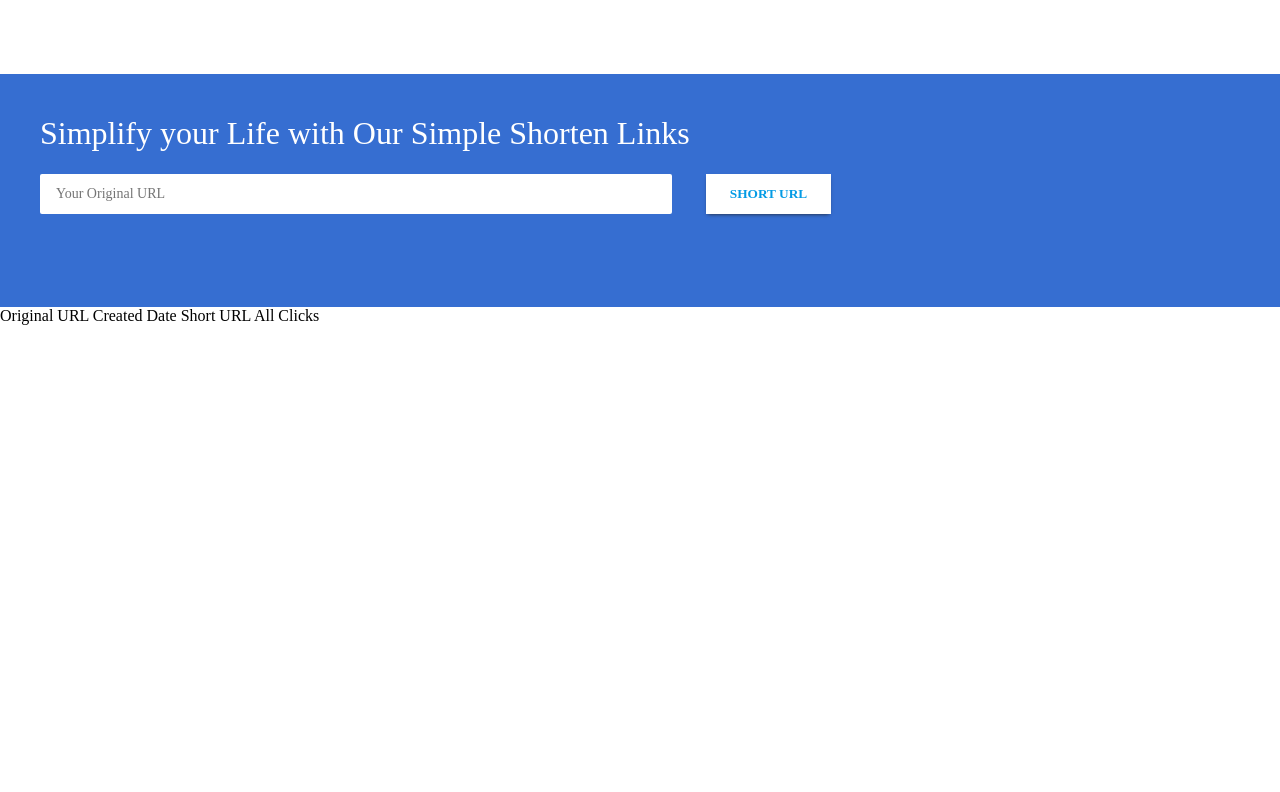
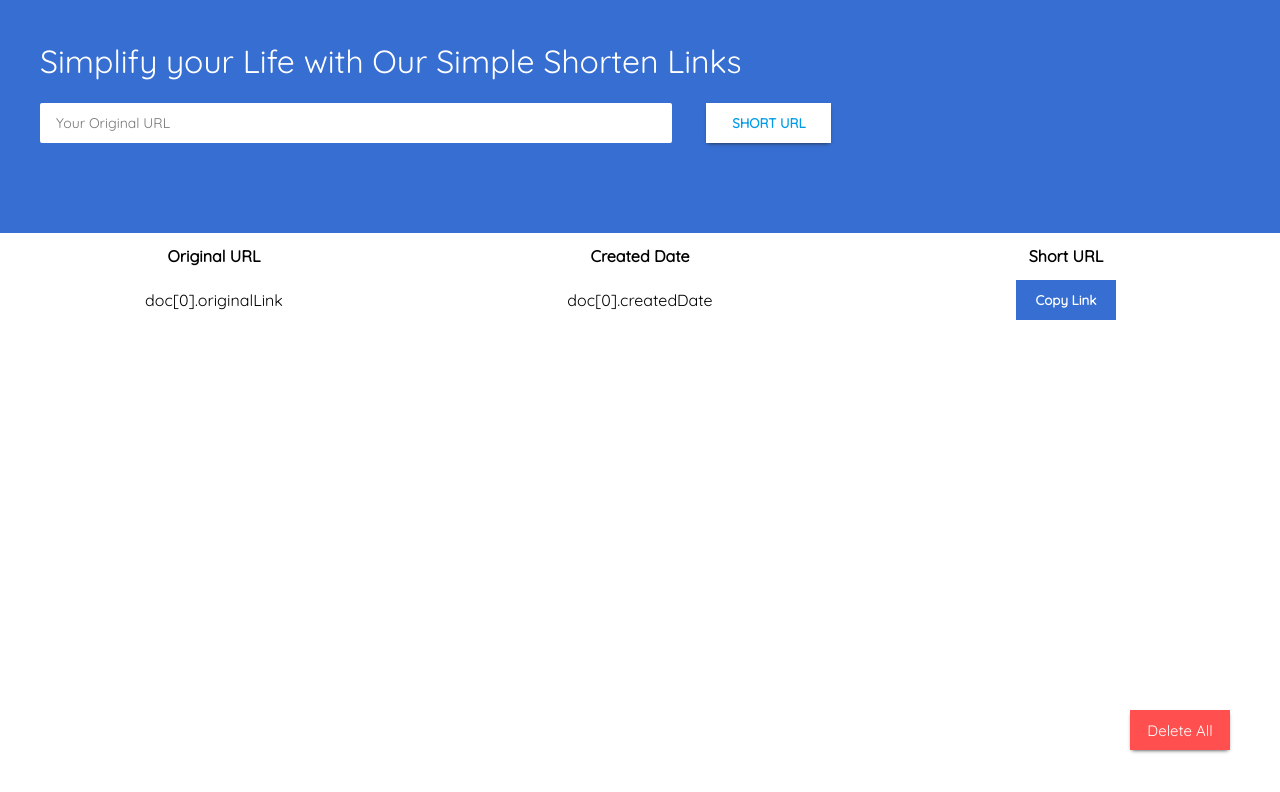
Before and after one commit to mohitnegi724/shortlink, a website: page public/html/homepage.html in a window 1280 px wide. Drawn offline with nearby package versions, Linux system fonts and the light colour scheme.

Commit message:
make it better

```diff
--- a/public/css/homepage.css
+++ b/public/css/homepage.css
@@ -1,8 +1,9 @@
-	body{
-		font-family: quicksand;
-        margin:0;
-        padding: 0;
-    }
+		body{
+					background-repeat: no-repeat;
+					font-family: quicksand;
+	        margin:0;
+	        padding: 0;
+	    }
     .header{
         width: 100%;
         height: 64px;
@@ -11,6 +12,10 @@
         padding: 0;
         padding-top:10px;
     }
+		.container{
+			margin-left: 0;
+			padding:0;
+		}
     .shortlinkBody{
     	width: 100%;
     	height: 193px;
@@ -23,8 +28,15 @@
     	width: 1200px;
     	min-height: 150px;
     	margin-right: auto;
-    	margin-left: auto;
+    	margin-left: auto
     }
+		.oneThird{
+			width: 33%;
+	    padding-left: 10px;
+	    text-align: center;
+	    overflow: hidden;
+	    padding-right: 10px;
+		}
 
     #url{
     	width: 100%;
@@ -52,3 +64,43 @@
           box-shadow: 0px 2px 4px -2px rgb(32,32,32);
           transition: 0.5s ease-in-out;
     }
+		#copyShortLink{
+			width: 100px;
+			height: 40px;
+			border: none;
+			outline: none;
+			color: white;
+			cursor: pointer;
+			background-color: #366ed1;
+			font-weight: bold;
+			font-family: quicksand;
+			transition: 0.9s ease-in-out;
+		}
+		#copyShortLink:hover{
+			box-shadow: 0px 0px 16px 2px rgba(191, 158, 158, 0.5);
+		}
+		#deleteAllLinks{
+			bottom:0;
+			right:0;
+			background-color: #ff0000b0;
+			color: white;
+			width:100px;
+			height:40px;
+			font-family: quicksand;
+			font-size: 15px;
+			cursor: pointer;
+			border:none;
+			box-shadow: 0px 2px 4px -2px rgb(32,32,32);
+			outline: none;
+			margin-right: 50px;
+    	margin-bottom: 50px;
+			position: fixed;
+			float: right;
+		}
+		th{
+			height: 40px;
+			width: 100%;
+		}
+		td{
+			overflow: hidden;
+		}
--- a/public/html/homepage.html
+++ b/public/html/homepage.html
@@ -3,58 +3,13 @@
   <head>
     <meta charset="utf-8">
     <title>Link Shortner</title>
-    <link rel="stylesheet" type="text/css" href="/css/homepage.css"/>
-    <!-- <style type="text/css">
-      body{
-        margin:0;
-        padding: 0;
-      }
-      .header{
-        width: 100%;
-        height: 50px;
-        color:white;
-        background-color: black;
-        margin:0;
-        padding: 0;
-        padding-top:10px;
-      }
-      .containerBody{
-        margin:0;
-        padding: 10px;
-      }
-      #url{
-        width: 60%;
-        height: 40px;
-        border:1px solid black;
-        outline: none;
-        border-radius: 5px;
-        padding-left:10px;
-      }
-      #submit {
-          outline: none;
-          width: 100px;
-          color: white;
-          font-family: quicksand;
-          height: 40px;
-          background-color: rgba(32,32,32,1);
-          margin-left: 20px;
-          border: none;
-          cursor: pointer;
-          box-shadow: 0px 0px 0px 0px rgb(32,32,32);
-          transition: 0.5s ease-in-out;
-      }
-      #submit:hover{
-        box-shadow: 0px 0px 3px 0px rgb(32,32,32);
-        background-color: white;
-        color: black;
-      }
-    </style> -->
+    <link rel= "stylesheet" type= "text/css" href= "/css/homepage.css"/>
+    <link href="https://fonts.googleapis.com/css?family=Quicksand" rel="stylesheet">
+    <script id="data" type="application/json" src= "/javascript/shorten.js"></script>
+    <script src="https://code.jquery.com/jquery-3.3.1.min.js"></script>
   </head>
   <body>
-    <div class="container">
-        <div class="header">
-          Link Shortner
-        </div>
+    <div class= "container">
         <div class="shortlinkBody">
             <div class="middlebody">
               <h1 style="font-weight: normal;">
@@ -68,16 +23,24 @@
         </div>
 
         <div class="shortenLinks">
-          <tbody>
+          <table style="width:100%;">
             <thead>
-              <th>Original URL</th>
-              <th>Created Date</th>
-              <th>Short URL</th>
-              <th>All Clicks</th>
+                <th class="oneThird">Original URL</th>
+                <th class="oneThird">Created Date</th>
+                <th class="oneThird">Short URL</th>
             </thead>
-          </tbody>
+            <tbody>
+              <tr>
+                <td class="oneThird" id="originalLink">doc[0].originalLink</td>
+                <td class="oneThird" id="linkCreatedDate">doc[0].createdDate</td>
+                <td class="oneThird" id="ShortLink"><button id="copyShortLink">Copy Link</button></td>
+              </tr>
+            </tbody>
+          </table>
+        </div>
+        <div>
+          <a href="/deleteAllLinks"><button id="deleteAllLinks" >Delete All</button></a>
         </div>
     </div>
-    <script src="https://code.jquery.com/jquery-2.1.4.min.js"></script>
   </body>
 </html>
```
Also changed, not shown: Models/shortlinks.js (added, +16 -0 lines), app.js (+74 -1 lines), package.json (+11 -1 lines), public/javascript/shortener.js (added, +7 -0 lines), 3 other files.
